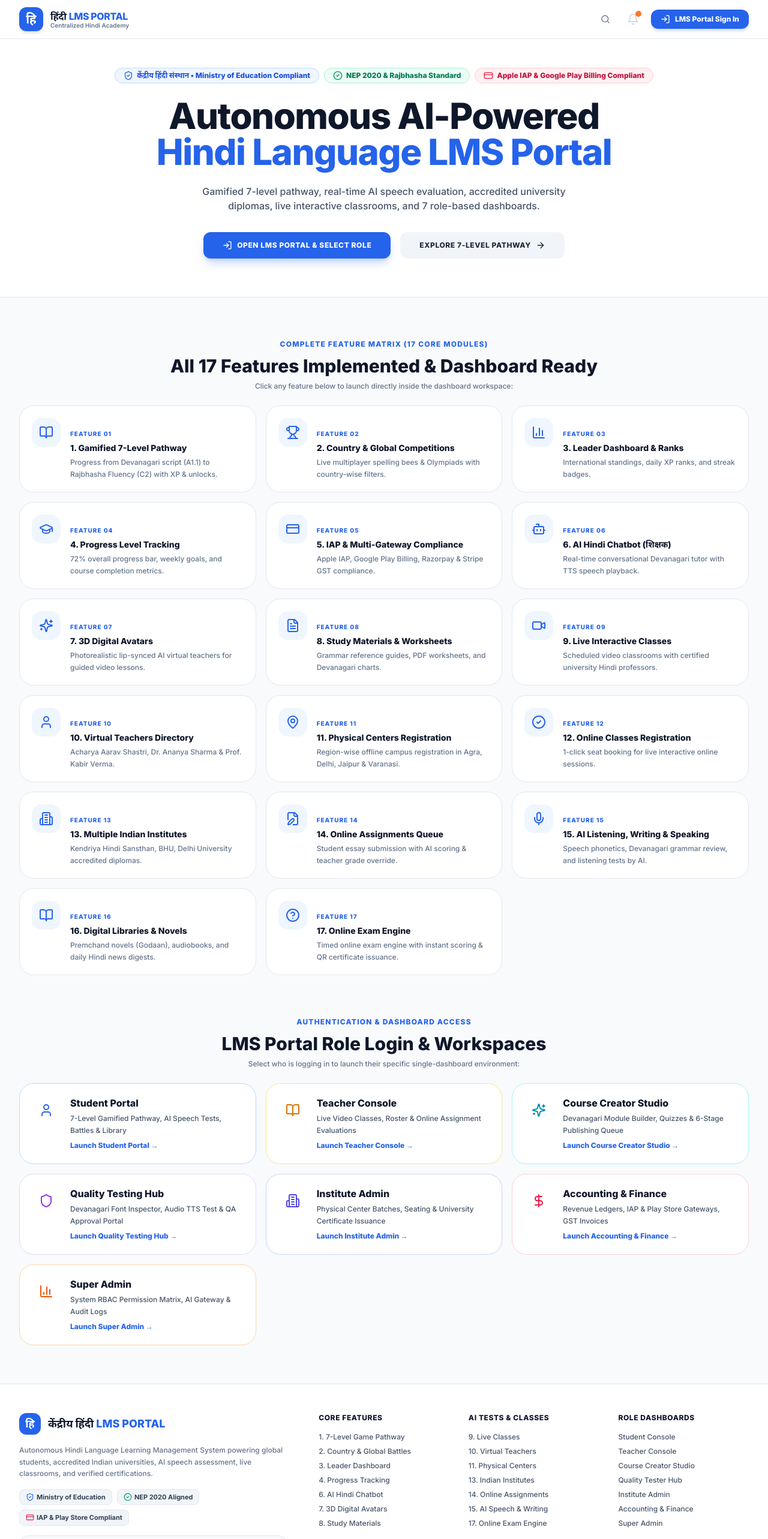
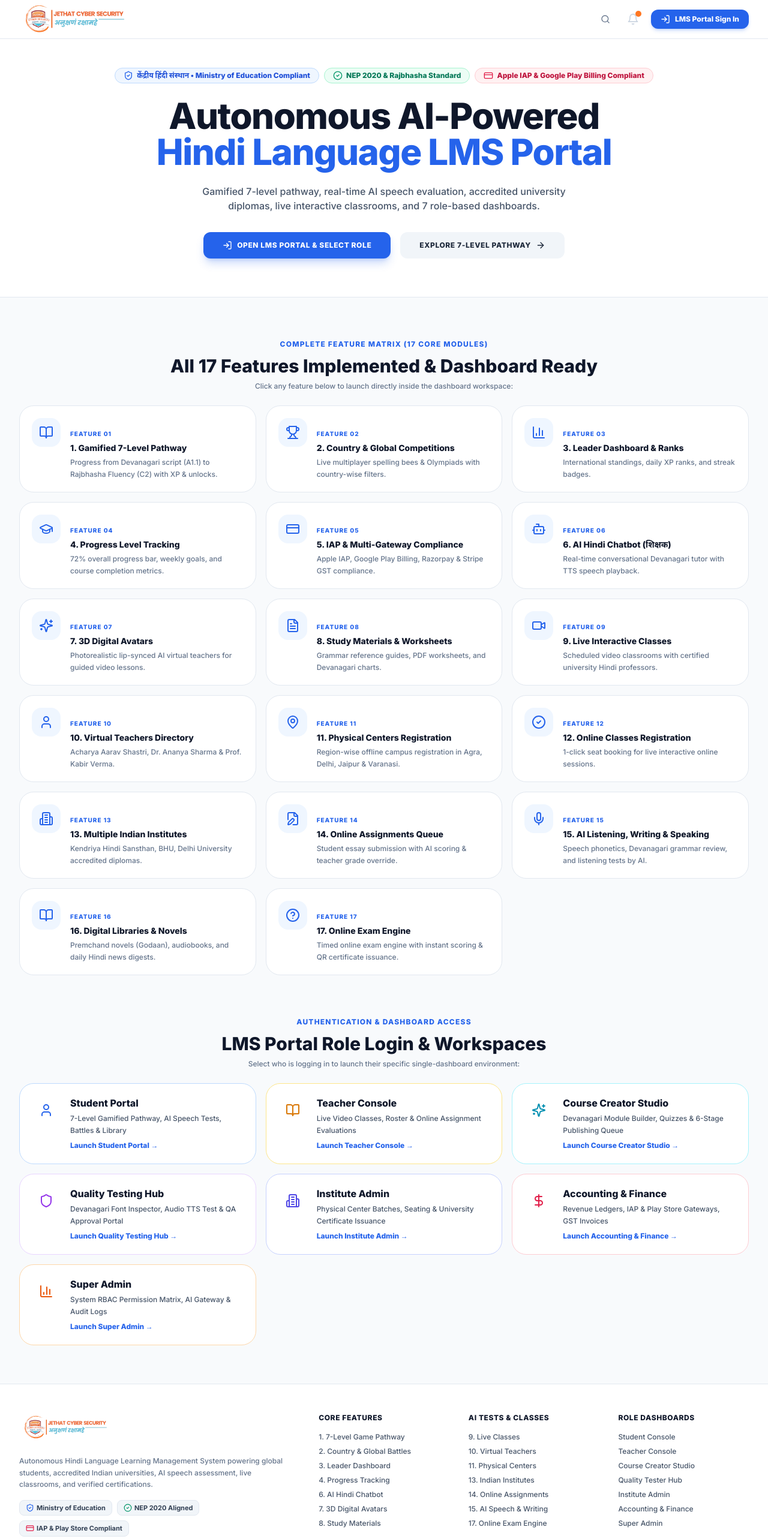
Before and after one commit to SYJethat/jethat_lms, a Next.js app: page / in a window 1280 px wide. Shown: the top 2566 px of the page at 60% size. Built offline with nearby package versions, Linux system fonts and the light colour scheme.

Commit message:
Update Navbar logo to JetHat Cyber Security image logo and remove existing text

```diff
--- a/app/dashboard/layout.tsx
+++ b/app/dashboard/layout.tsx
@@ -1,6 +1,6 @@
 'use client';
 
-import React, { useEffect, useState } from 'react';
+import React, { useEffect, useState, Suspense } from 'react';
 import DashboardSidebar from '@/components/DashboardSidebar';
 import NotificationCenter from '@/components/NotificationCenter';
 import SearchModal from '@/components/SearchModal';
@@ -46,7 +46,9 @@ export default function DashboardLayout({
   return (
     <div className="min-h-screen flex bg-[#F8FAFC] text-slate-800 antialiased">
       {/* 1. Dedicated Left Sidebar */}
-      <DashboardSidebar />
+      <Suspense fallback={<div className="w-64 bg-white border-r border-slate-200 h-screen shrink-0" />}>
+        <DashboardSidebar />
+      </Suspense>
 
       {/* 2. Main Workspace Right Pane */}
       <div className="flex-1 flex flex-col min-w-0">
@@ -143,7 +145,9 @@ export default function DashboardLayout({
 
         {/* Main Dashboard Content Window */}
         <main className="flex-1 p-6 sm:p-8 overflow-y-auto">
-          {children}
+          <Suspense fallback={<div className="p-8 font-bold text-slate-400">Loading Console...</div>}>
+            {children}
+          </Suspense>
         </main>
       </div>
 
--- a/components/DashboardSidebar.tsx
+++ b/components/DashboardSidebar.tsx
@@ -249,18 +249,12 @@ export default function DashboardSidebar() {
     <aside className="w-64 bg-white border-r border-slate-200 flex flex-col justify-between shrink-0 h-screen sticky top-0 shadow-sm z-30">
       {/* Sidebar Header with Official Emblem / Logo */}
       <div className="p-4 space-y-4">
-        <Link href="/" className="flex items-center gap-3 group">
-          <div className="w-10 h-10 rounded-xl bg-blue-600 text-white flex items-center justify-center font-black text-xl shadow-md group-hover:scale-105 transition">
-            हि
-          </div>
-          <div>
-            <h2 className="text-xs font-black uppercase text-blue-900 leading-tight tracking-tight">
-              केंद्रीय हिंदी संस्थान
-            </h2>
-            <span className="text-[9px] font-semibold text-slate-500 block">
-              AI-POWERED HINDI LMS PORTAL
-            </span>
-          </div>
+        <Link href="/" className="flex items-center group py-1">
+          <img
+            src="/logo.png"
+            alt="Logo"
+            className="h-10 w-auto object-contain transition group-hover:scale-105"
+          />
         </Link>
 
         {/* Dynamic Role Switcher Dropdown inside Sidebar */}
--- a/components/Footer.tsx
+++ b/components/Footer.tsx
@@ -17,14 +17,13 @@ export default function Footer() {
       <div className="max-w-7xl mx-auto grid grid-cols-1 md:grid-cols-2 lg:grid-cols-5 gap-8 mb-12">
         {/* Col 1: Brand Info & Government Compliance */}
         <div className="lg:col-span-2 space-y-4">
-          <div className="flex items-center gap-3">
-            <div className="w-9 h-9 rounded-xl bg-blue-600 text-white flex items-center justify-center font-black text-lg shadow-sm">
-              हि
-            </div>
-            <span className="text-lg font-black text-slate-900">
-              केंद्रीय हिंदी <span className="text-blue-600">LMS PORTAL</span>
-            </span>
-          </div>
+          <Link href="/" className="inline-block group py-1">
+            <img
+              src="/logo.png"
+              alt="Logo"
+              className="h-10 w-auto object-contain transition group-hover:scale-105"
+            />
+          </Link>
           <p className="text-xs text-slate-500 leading-relaxed max-w-md font-medium">
             Autonomous Hindi Language Learning Management System powering global students, accredited Indian universities, AI speech assessment, live classrooms, and verified certifications.
           </p>
--- a/components/Navbar.tsx
+++ b/components/Navbar.tsx
@@ -82,18 +82,12 @@ export default function Navbar() {
       <nav className="sticky top-0 z-40 bg-white border-b border-slate-200 shadow-xs">
         <div className="max-w-7xl mx-auto px-4 sm:px-6 lg:px-8 h-16 flex items-center justify-between">
           {/* Logo */}
-          <Link href="/" className="flex items-center gap-3 group">
-            <div className="w-10 h-10 rounded-xl bg-blue-600 text-white flex items-center justify-center font-black text-xl shadow-md group-hover:scale-105 transition">
-              हि
-            </div>
-            <div>
-              <span className="text-base font-black tracking-tight text-slate-900 flex items-center gap-1">
-                हिंदी <span className="text-blue-600">LMS PORTAL</span>
-              </span>
-              <span className="text-[10px] text-slate-500 block -mt-1 font-semibold">
-                Centralized Hindi Academy
-              </span>
-            </div>
+          <Link href="/" className="flex items-center group py-1">
+            <img
+              src="/logo.png"
+              alt="Logo"
+              className="h-10 sm:h-12 w-auto object-contain transition group-hover:scale-105"
+            />
           </Link>
 
           {/* Right Action Buttons */}
```
Also changed, not shown: public/image.png (added), public/logo.png (added).
